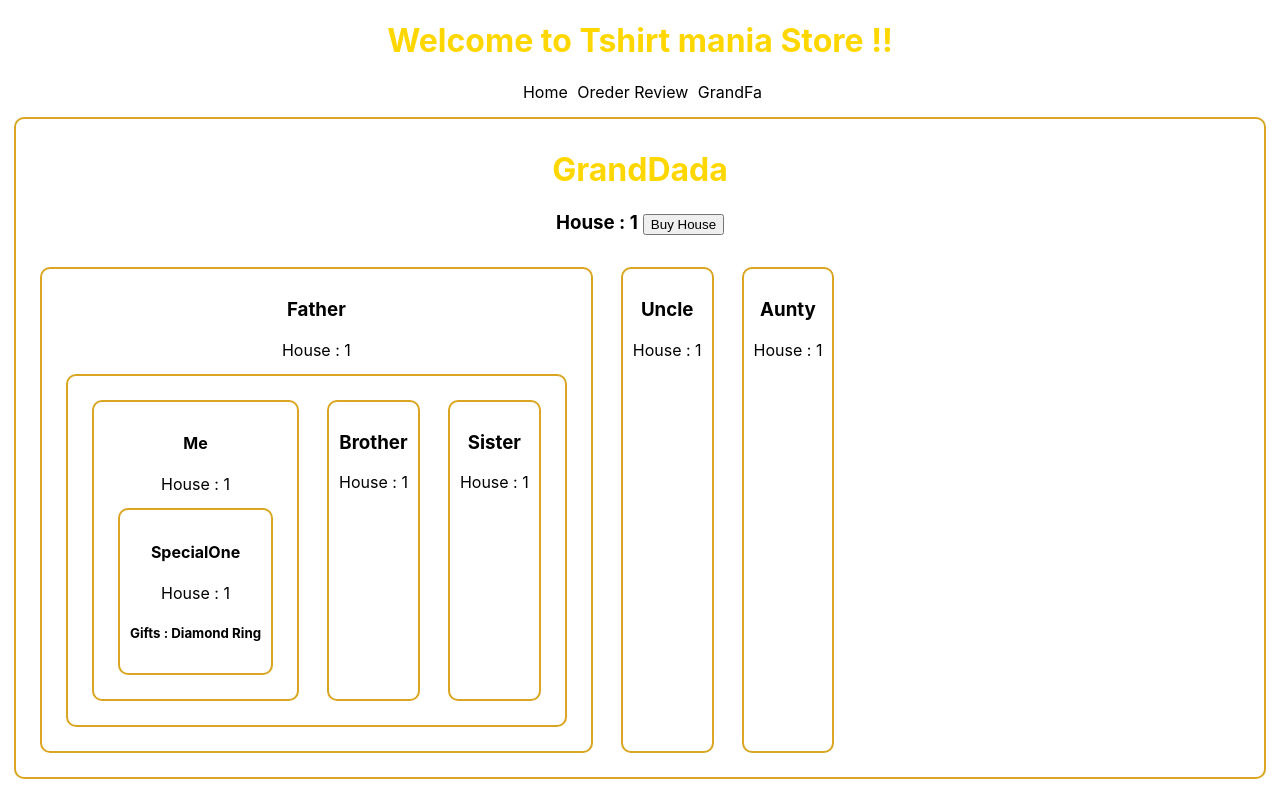
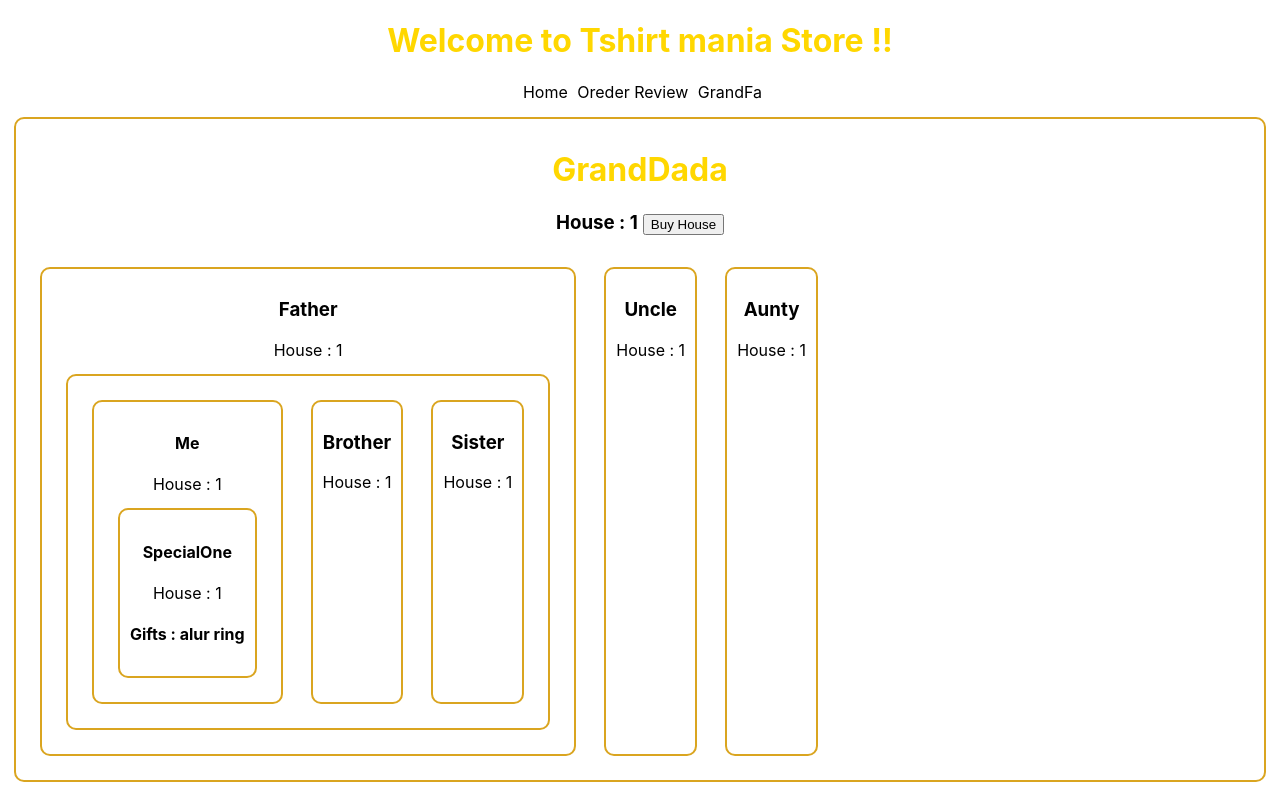
Before and after one commit to YaAlBagdattig379/tshirt-mania-m54, a React (Create React App) app: page /grandpa in a window 1280 px wide. Built offline with nearby package versions, Linux system fonts and the light colour scheme.

Commit message:
v7 useContext normally egp

```diff
--- a/src/Components/Father/Father.js
+++ b/src/Components/Father/Father.js
@@ -13,7 +13,7 @@ const Father = ({house,ornaments}) => {
             <h3>Father </h3>
             <p>House : {house}</p>
             <div className='father-child'>
-               <Me house={house} ornaments={ornaments}></Me>
+               <Me house={house}></Me>
                <Brother house={house}></Brother>
                <Sister house={house}></Sister>
             </div>
--- a/src/Components/Grandpa/Grandpa.js
+++ b/src/Components/Grandpa/Grandpa.js
@@ -1,8 +1,10 @@
-import {React,useState} from 'react';
+import {createContext, React,useState} from 'react';
 import Aunty from '../Aunty/Aunty';
 import Father from '../Father/Father';
 import Uncle from '../Uncle/Uncle';
 import './Grandpa.css'
+
+export const RingContext = createContext('ring');
 const Grandpa = () => {
     const [house,setHouse] = useState(1);
     const ornaments = 'Diamond Ring'
@@ -11,6 +13,8 @@ const Grandpa = () => {
         setHouse(newHouseCounts)
     }
     return (
+        <RingContext.Provider value='alur ring'>{/* hard code are to used  */}
+        {/* <RingContext.Provider value={house}>dynamically used  */}
             <div className='grandpa'>
                 <h1>GrandDada  </h1>
                 <h3>House : {house}<button onClick={handleBuyAHouse} style={{marginLeft:'5px'}}>Buy House</button></h3>
@@ -20,6 +24,7 @@ const Grandpa = () => {
                    <Aunty house={house}></Aunty>
                 </section>
             </div>
+        </RingContext.Provider>
     );
 };
 
--- a/src/Components/Me/Me.js
+++ b/src/Components/Me/Me.js
@@ -1,12 +1,12 @@
 import React from 'react';
 import SpecialOne from '../SpecialOne/SpecialOne';
 
-const Me = ({house,ornaments}) => {
+const Me = ({house}) => {
     return (
         <div>
             <h4>Me</h4>
             <p>House : {house}</p>
-            <SpecialOne house = {house} ornaments={ornaments}></SpecialOne>
+            <SpecialOne house = {house}></SpecialOne>
         </div>
     );
 };
--- a/src/Components/SpecialOne/SpecialOne.js
+++ b/src/Components/SpecialOne/SpecialOne.js
@@ -1,11 +1,13 @@
-import React from 'react';
+import React, { useContext } from 'react';
+import { RingContext } from '../Grandpa/Grandpa';
 
-const SpecialOne = ({house,ornaments}) => {
+const SpecialOne = ({house}) => {
+    const context = useContext(RingContext);
     return (
         <div>
             <h4>SpecialOne</h4>
             <p>House : {house}</p>
-             <h5>Gifts : {ornaments}</h5>
+             <h4>Gifts : {context}</h4>{/*  used useContext*/}
         </div>
     );
 };
```
Lines whose indentation alone changed are shown as unchanged.
